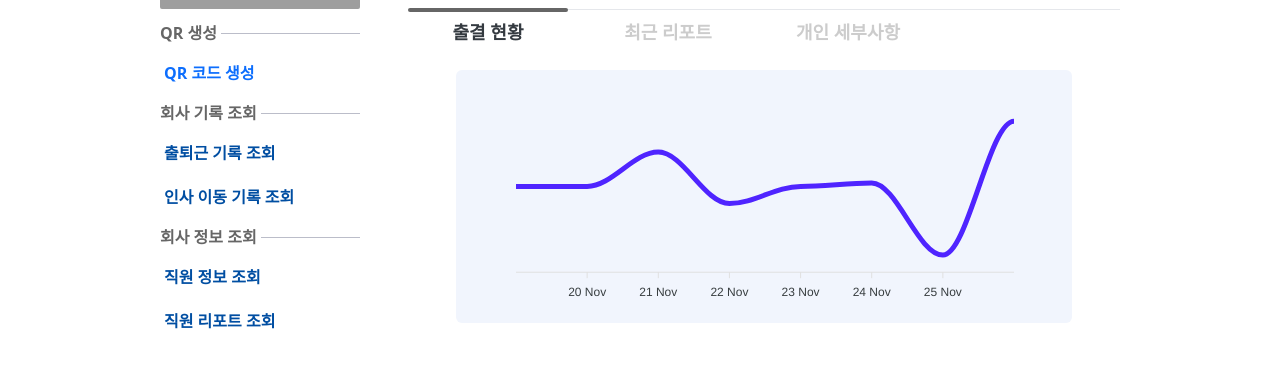
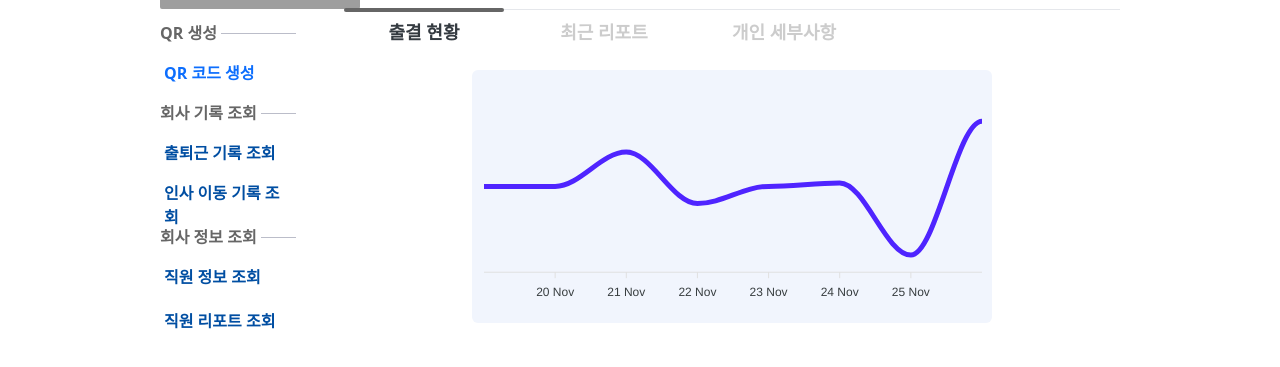
Before and after one commit to anheejeong/WELLMIND-FRONTEND, a React (Vite) app: page /main in a window 1280 px wide. Shown: the part 359-726 px from the top of the page. Built offline with nearby package versions, Linux system fonts and the light colour scheme; grey boxes are pictures that could not be loaded; the HTML template or start-up script is replaced by a standard one.

Commit message:
[Design] 그래프 margin 추가

```diff
--- a/src/pages/MainPage/SlideMenu/CommuteGraph/index.tsx
+++ b/src/pages/MainPage/SlideMenu/CommuteGraph/index.tsx
@@ -2,7 +2,7 @@ import { Graph } from '@/components/Graph'
 
 export default function CommuteGraph() {
   return (
-    <div className="flex py-1 rounded-md align-center bg-background-light">
+    <div className="flex py-1 mx-20 rounded-md align-center bg-background-light">
       <div className="mx-auto">
         <Graph
           time={[
```
